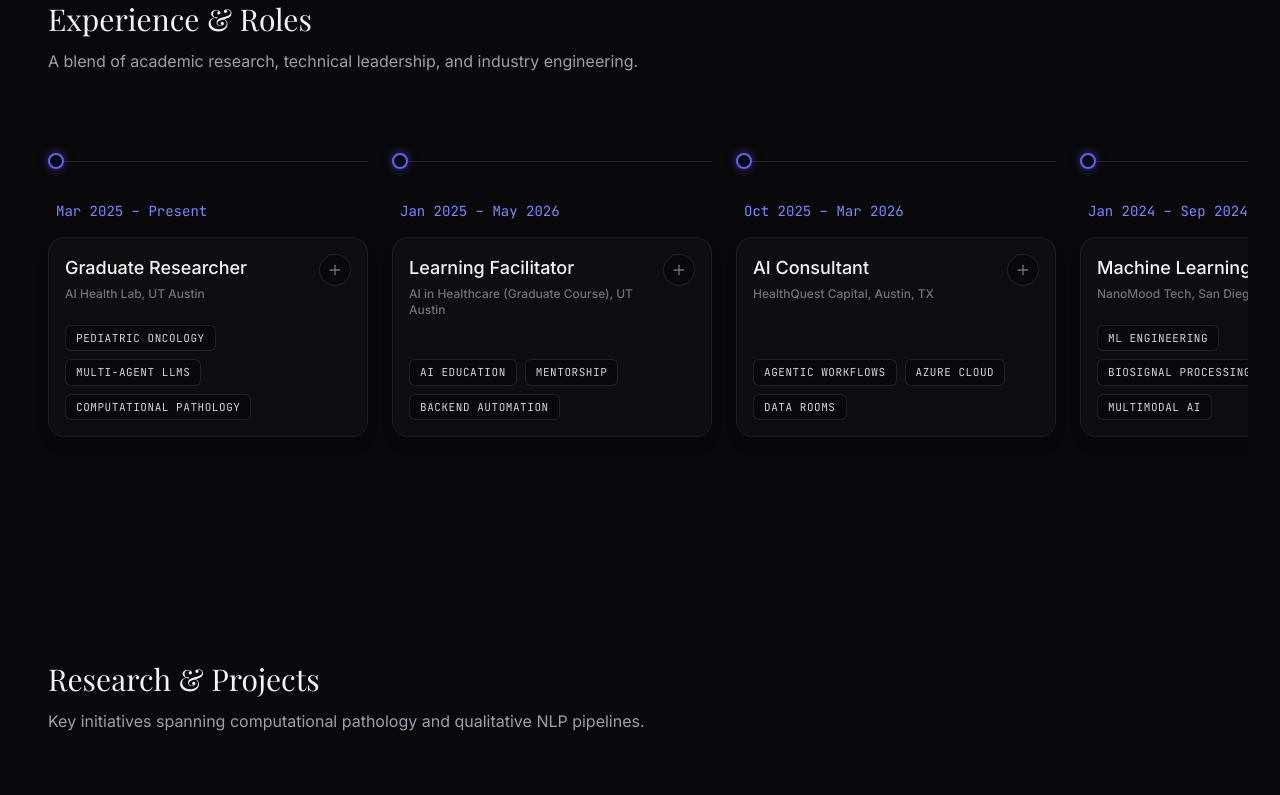
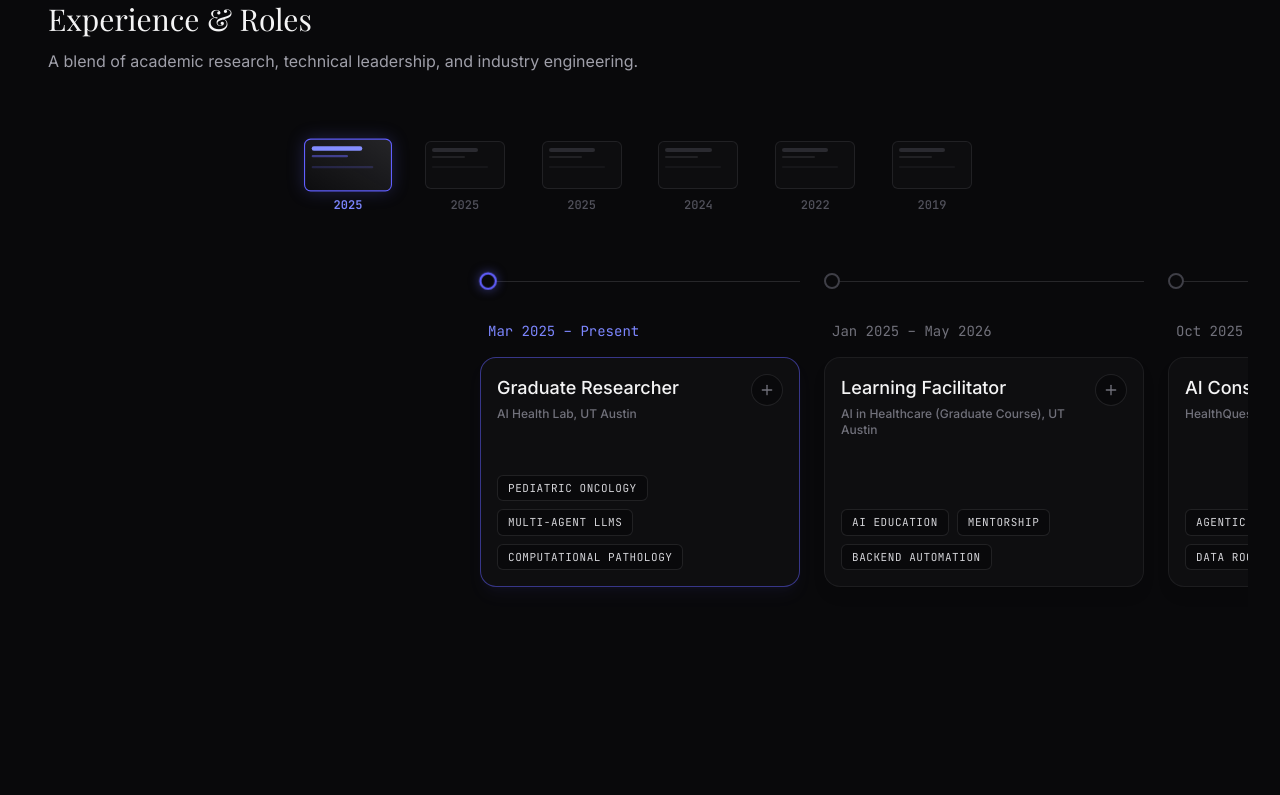
Before and after one commit to joakimawesome/joakimawesome.github.io, a Next.js app: page / in a window 1280 px wide. Shown: the part 800-1595 px from the top of the page. Built offline with nearby package versions, Linux system fonts and the light colour scheme; a web font is replaced by a local one.

Commit message:
Restore refined biography text in hero.tsx and keep experience section changes

```diff
--- a/components/experience.tsx
+++ b/components/experience.tsx
@@ -1,6 +1,6 @@
 'use client';
 
-import { useRef, useEffect } from 'react';
+import { useRef, useEffect, useState } from 'react';
 import { motion } from 'motion/react';
 import { Plus } from 'lucide-react';
 
@@ -8,51 +8,56 @@
   {
     title: "Graduate Researcher",
     company: "AI Health Lab, UT Austin",
+    shortCompany: "AI Health Lab",
     date: "Mar 2025 – Present",
+    year: "2025",
     description: "Lead the pediatric brain tumor research initiative, overseeing project development, coordinating multidisciplinary teams, and driving milestones to advance AI/ML for pediatric oncology. Developed production-ready multi-agent LLM framework for automated thematic analysis of clinical interviews using LangChain; built scalable, modular codebase for reproducibility and auditability.",
     tags: ["Pediatric Oncology", "Multi-Agent LLMs", "Computational Pathology"]
   },
   {
     title: "Learning Facilitator",
     company: "AI in Healthcare (Graduate Course), UT Austin",
+    shortCompany: "UT Austin (TA)",
     date: "Jan 2025 – May 2026",
+    year: "2025",
     description: "Led facilitation for 400+ graduate students. Provided direct mentorship, grading, and course material development. Enhanced platform infrastructure through backend troubleshooting and automation, improving scalability and UX for large-scale course delivery.",
     tags: ["AI Education", "Mentorship", "Backend Automation"]
   },
   {
     title: "AI Consultant",
     company: "HealthQuest Capital, Austin, TX",
+    shortCompany: "HealthQuest",
     date: "Oct 2025 – Mar 2026",
+    year: "2025",
     description: "Architected and deployed agentic LLM workflows on Azure for automated document triage and portfolio analysis in private equity data room operations using OpenAI Agents SDK and Streamlit.",
     tags: ["Agentic Workflows", "Azure Cloud", "Data Rooms"]
   },
   {
     title: "Machine Learning Engineer",
     company: "NanoMood Tech, San Diego, CA",
+    shortCompany: "NanoMood",
     date: "Jan 2024 – Sep 2024",
+    year: "2024",
     description: "Developed robust, scalable ML framework for sleep state classification using HRV biosignals with MLflow. Optimized predictive models, achieving 70–95% accuracy. Developed theoretical framework for multimodal AI combining ML models with LLMs; submitted as a grant proposal for healthcare applications.",
     tags: ["ML Engineering", "Biosignal Processing", "Multimodal AI"]
   },
   {
     title: "Data Science & AI Intern",
     company: "Axaitech, Cape Town, South South Africa",
+    shortCompany: "Axaitech",
     date: "Jun 2022 – Aug 2022",
+    year: "2022",
     description: "Trained and validated predictive analytics models using bus ticket data from Nairobi and temporally corresponding Uber data. Partnered with CEO and CTO to interpret liquid biopsy data, contributing to potential breakthroughs in classifying and screening for 7 distinct cancer types using advanced ML techniques.",
     tags: ["Predictive Analytics", "Liquid Biopsy", "Cancer Classification"]
   },
   {
     title: "Private Tutor",
     company: "San Diego, CA",
+    shortCompany: "Tutor",
     date: "Aug 2019 – May 2023",
+    year: "2019",
     description: "Provided long-term academic tutoring across STEM subjects; developed communication and pedagogical skills over nearly 4 years.",
     tags: ["STEM Tutoring", "Pedagogy", "Communication"]
-  },
-  {
-    title: "B.S. Cognitive Science",
-    company: "UC San Diego",
-    date: "Sep 2018 – Dec 2022",
-    description: "Specialization in Machine Learning & Neural Computation. GPA: 3.5. Originally on a pre-med track, giving exposure to medicine and healthcare which shaped current AI focus.",
-    tags: ["Cognitive Science", "Machine Learning", "Neural Computation"]
   }
 ];
 
@@ -63,6 +68,75 @@
   const targetScroll = useRef(0);
   const currentScroll = useRef(0);
   const isHovering = useRef(false);
+  const [activeIndex, setActiveIndex] = useState(0);
+
+  // Joystick scroll states and refs
+  const [mouseDisplacement, setMouseDisplacement] = useState(0);
+  const [showCustomCursor, setShowCustomCursor] = useState(false);
+  const mouseDisplacementRef = useRef(0);
+
+  const scrollToCard = (index: number) => {
+    const container = scrollRef.current;
+    if (!container) return;
+
+    const cards = container.querySelectorAll('[data-timeline-card]');
+    const card = cards[index];
+    if (!card) return;
+
+    const cardRect = card.getBoundingClientRect();
+    const containerRect = container.getBoundingClientRect();
+
+    // Card position relative to container's left edge
+    const relativeLeft = container.scrollLeft + cardRect.left - containerRect.left;
+
+    // Center the card in the viewport
+    const target = relativeLeft - (containerRect.width - cardRect.width) / 2;
+
+    const maxScroll = container.scrollWidth - container.clientWidth;
+    const clampedTarget = Math.max(0, Math.min(maxScroll, target));
+
+    // Update targeting refs
+    targetScroll.current = clampedTarget;
+    currentScroll.current = clampedTarget;
+    setActiveIndex(index);
+
+    container.scrollTo({
+      left: clampedTarget,
+      behavior: 'smooth'
+    });
+  };
+
+  const handleScroll = () => {
+    const container = scrollRef.current;
+    if (!container) return;
+
+    // Sync refs if user scrolled via other means (touch/trackpad)
+    if (!isHovering.current) {
+      currentScroll.current = container.scrollLeft;
+      targetScroll.current = container.scrollLeft;
+    }
+
+    // Determine the active card closest to the container's center
+    const cards = container.querySelectorAll('[data-timeline-card]');
+    let closestIndex = 0;
+    let minDistance = Infinity;
+    const containerRect = container.getBoundingClientRect();
+    const containerCenter = containerRect.left + containerRect.width / 2;
+
+    cards.forEach((card, idx) => {
+      const cardRect = card.getBoundingClientRect();
+      const cardCenter = cardRect.left + cardRect.width / 2;
+      const distance = Math.abs(cardCenter - containerCenter);
+      if (distance < minDistance) {
+        minDistance = distance;
+        closestIndex = idx;
+      }
+    });
+
+    if (closestIndex !== activeIndex) {
+      setActiveIndex(closestIndex);
+    }
+  };
 
   useEffect(() => {
     const handleMouseMove = (e: MouseEvent) => {
@@ -72,57 +146,71 @@
 
       const containerRect = container.getBoundingClientRect();
 
-      // Track mouse scrolling when within the bounds of the timeline and cards
-      const isInSliderRegion =
+      // Keep scrolling active anywhere along the horizontal axis within the vertical timeline band
+      const isInTimelineRegion =
         e.clientY >= containerRect.top &&
-        e.clientY <= containerRect.bottom &&
-        e.clientX >= containerRect.left &&
-        e.clientX <= containerRect.right;
+        e.clientY <= containerRect.bottom;
 
-      if (isInSliderRegion) {
+      if (isInTimelineRegion) {
         if (!isHovering.current) {
           isHovering.current = true;
-          // Sync current scroll to avoid jumping when mouse enters the slider
+          setShowCustomCursor(true);
+          // Sync current scroll
           currentScroll.current = container.scrollLeft;
           targetScroll.current = container.scrollLeft;
         }
 
-        // Calculate position relative to the container's left edge
-        const x = e.clientX - containerRect.left;
-        const width = containerRect.width;
+        const centerX = containerRect.left + containerRect.width / 2;
+        const maxDisplacement = containerRect.width / 2;
+        const displacement = e.clientX - centerX;
 
-        // Apply a margin so the user doesn't have to go all the way to the edge
-        const margin = Math.min(width * 0.15, 150); // 15% or 150px, whichever is smaller
-        const adjustedWidth = width - (margin * 2);
-        const adjustedX = x - margin;
+        // Clamp normalized displacement between -1 and 1
+        const normalized = Math.max(-1, Math.min(1, displacement / maxDisplacement));
+        mouseDisplacementRef.current = normalized;
+        setMouseDisplacement(normalized);
+      } else {
+        if (isHovering.current) {
+          isHovering.current = false;
+          setShowCustomCursor(false);
+          mouseDisplacementRef.current = 0;
+          setMouseDisplacement(0);
+        }
+      }
+    };
 
-        // Calculate percentage of mouse position across the adjusted container width
-        // Clamp between 0 and 1
-        const percentage = Math.max(0, Math.min(1, adjustedX / adjustedWidth));
-
-        // Calculate max possible scroll
-        const maxScroll = container.scrollWidth - container.clientWidth;
-
-        // Set the target scroll position based on mouse percentage
-        targetScroll.current = percentage * maxScroll;
-      } else {
+    const handleMouseLeave = () => {
+      if (isHovering.current) {
         isHovering.current = false;
+        setShowCustomCursor(false);
+        mouseDisplacementRef.current = 0;
+        setMouseDisplacement(0);
       }
     };
 
     window.addEventListener('mousemove', handleMouseMove);
-    return () => window.removeEventListener('mousemove', handleMouseMove);
+    document.addEventListener('mouseleave', handleMouseLeave);
+    return () => {
+      window.removeEventListener('mousemove', handleMouseMove);
+      document.removeEventListener('mouseleave', handleMouseLeave);
+    };
   }, []);
 
   useEffect(() => {
     const loop = () => {
-      if (scrollRef.current && isHovering.current) {
-        // Smooth linear interpolation (lerp) towards the target scroll
-        currentScroll.current += (targetScroll.current - currentScroll.current) * 0.05;
+      if (scrollRef.current) {
+        const container = scrollRef.current;
+        const maxScroll = container.scrollWidth - container.clientWidth;
 
-        // Only update DOM if the change is noticeable to prevent layout thrashing
-        if (Math.abs(targetScroll.current - currentScroll.current) > 0.5) {
-          scrollRef.current.scrollLeft = currentScroll.current;
+        if (isHovering.current) {
+          // Continuous scroll speed based on displacement (up to 22px per frame)
+          const velocity = mouseDisplacementRef.current * 22;
+          targetScroll.current = Math.max(0, Math.min(maxScroll, targetScroll.current + velocity));
+        }
+
+        const diff = targetScroll.current - currentScroll.current;
+        if (Math.abs(diff) > 0.5) {
+          currentScroll.current += diff * 0.08;
+          container.scrollLeft = currentScroll.current;
         }
       }
       requestRef.current = requestAnimationFrame(loop);
@@ -141,12 +229,102 @@
         <p className="text-base text-zinc-400 max-w-2xl">A blend of academic research, technical leadership, and industry engineering.</p>
       </div>
 
-      <div className="relative group/slider cursor-none">
+      {/* Silhouette Timeline Map Navigator */}
+      <div className="flex flex-col items-center mb-10 w-full select-none">
+        <div className="relative flex items-center justify-between w-full max-w-3xl px-4 sm:px-12">
+          {experiences.map((exp, idx) => {
+            const isActive = idx === activeIndex;
+            return (
+              <button
+                key={idx}
+                onClick={() => scrollToCard(idx)}
+                className="group/mini relative flex flex-col items-center focus:outline-none rounded-lg p-1 transition-all duration-300"
+                aria-label={`Go to ${exp.title} at ${exp.company}`}
+              >
+                {/* Silhouette Card */}
+                <div
+                  className={`w-10 h-6 sm:w-16 sm:h-10 md:w-20 md:h-12 rounded-md border flex flex-col p-1 sm:p-1.5 transition-all duration-500 relative overflow-hidden bg-zinc-900/30 cursor-pointer ${
+                    isActive
+                      ? 'border-indigo-500 bg-indigo-500/10 shadow-[0_0_15px_rgba(99,102,241,0.25)] scale-105 sm:scale-110'
+                      : 'border-zinc-800/80 hover:border-zinc-500/50 hover:bg-zinc-800/30'
+                  }`}
+                >
+                  {/* Tiny Skeleton lines representing card text */}
+                  <div className={`h-0.5 sm:h-1 w-[70%] rounded-full transition-colors duration-500 mb-0.5 sm:mb-1 ${
+                    isActive ? 'bg-indigo-400' : 'bg-zinc-700/60 group-hover/mini:bg-zinc-600'
+                  }`}></div>
+                  <div className={`h-0.5 w-[50%] rounded-full transition-colors duration-500 mb-0.5 sm:mb-2 ${
+                    isActive ? 'bg-indigo-500/50' : 'bg-zinc-800/80'
+                  }`}></div>
+                  <div className={`h-0.5 w-[85%] rounded-full transition-colors duration-500 ${
+                    isActive ? 'bg-indigo-500/20' : 'bg-zinc-800/40'
+                  }`}></div>
+
+                  {/* Glass/Glow Effect */}
+                  <div className={`absolute inset-0 bg-gradient-to-tr from-transparent via-white/5 to-white/10 opacity-0 transition-opacity duration-500 ${
+                    isActive ? 'opacity-100' : ''
+                  }`} />
+                </div>
+
+                {/* Date/Year Label */}
+                <span className={`text-[9px] sm:text-xs font-mono font-medium mt-2 transition-colors duration-500 ${
+                  isActive ? 'text-indigo-400 font-semibold' : 'text-zinc-600 group-hover/mini:text-zinc-400'
+                }`}>
+                  {exp.year}
+                </span>
+
+                {/* Tooltip on Hover */}
+                <div className="absolute bottom-full left-1/2 -translate-x-1/2 mb-2 px-2.5 py-1 rounded-lg bg-zinc-900/95 border border-zinc-800 text-[10px] font-mono text-zinc-300 font-medium whitespace-nowrap opacity-0 pointer-events-none group-hover/mini:opacity-100 transition-opacity duration-300 shadow-xl z-50 backdrop-blur-sm">
+                  <div className="text-zinc-100 font-medium">{exp.shortCompany}</div>
+                  <div className="text-zinc-500 text-[9px]">{exp.title}</div>
+                </div>
+              </button>
+            );
+          })}
+        </div>
+      </div>
+
+      <div className="relative group/slider cursor-ew-resize">
+        {showCustomCursor && (
+          <div className="absolute top-[24px] left-1/2 -translate-x-1/2 -translate-y-1/2 pointer-events-none z-50 flex items-center justify-center">
+            {/* Outer Pulsing Glow */}
+            <div className="absolute w-6 h-6 rounded-full border border-indigo-500/30 bg-indigo-500/5 animate-ping duration-1000" />
+
+            {/* Center Lock Ring */}
+            <div className="w-4 h-4 rounded-full border border-indigo-400 bg-zinc-950/90 shadow-[0_0_10px_rgba(99,102,241,0.6)] flex items-center justify-center z-10">
+              <div className="w-1.5 h-1.5 rounded-full bg-indigo-400 animate-pulse" />
+            </div>
+
+            {/* Left/Right Directional Trail */}
+            <div
+              style={{
+                width: `${Math.abs(mouseDisplacement) * 120}px`,
+                transform: `scaleX(${mouseDisplacement < 0 ? -1 : 1})`,
+                transformOrigin: 'left center'
+              }}
+              className="absolute left-1/2 h-[2px] bg-gradient-to-r from-indigo-500 to-transparent opacity-80"
+            />
+
+            {/* Small glowing head at the end of the trail */}
+            {Math.abs(mouseDisplacement) > 0.05 && (
+              <div
+                style={{
+                  transform: `translateX(${mouseDisplacement * 120}px)`,
+                }}
+                className="absolute w-2 h-2 rounded-full bg-indigo-400 shadow-[0_0_8px_rgba(99,102,241,0.8)] transition-transform duration-75"
+              />
+            )}
+          </div>
+        )}
         {/* Scroll Container */}
         <div
           ref={scrollRef}
-          className="flex gap-6 overflow-hidden pb-8 pt-4 px-4 -mx-4 items-start [&::-webkit-scrollbar]:hidden [-ms-overflow-style:none] [scrollbar-width:none]"
+          onScroll={handleScroll}
+          className="flex gap-6 overflow-x-auto pb-8 pt-4 px-4 -mx-4 items-start [&::-webkit-scrollbar]:hidden [-ms-overflow-style:none] [scrollbar-width:none]"
         >
+          {/* Left Spacer to allow centering first card */}
+          <div className="w-[calc(50%-154px)] md:w-[calc(50%-184px)] flex-shrink-0" />
+
           {experiences.map((exp, idx) => (
             <motion.div
               key={idx}
@@ -158,18 +336,28 @@
             >
               {/* Timeline Line & Dot */}
               <div className="flex items-center mb-8 relative">
-                <div className="w-4 h-4 rounded-full bg-zinc-950 border-2 border-indigo-500 z-10 shadow-[0_0_10px_rgba(99,102,241,0.5)]"></div>
+                <div className={`w-4 h-4 rounded-full bg-zinc-950 border-2 transition-all duration-500 z-10 ${
+                  idx === activeIndex
+                    ? 'border-indigo-500 shadow-[0_0_10px_rgba(99,102,241,0.5)] scale-110'
+                    : 'border-zinc-700'
+                }`}></div>
                 {/* Connecting line */}
                 <div className={`h-px bg-zinc-800 flex-grow -ml-2 ${idx === experiences.length - 1 ? 'bg-gradient-to-r from-zinc-800 to-transparent' : ''}`}></div>
               </div>
 
-              <div className="text-sm font-mono text-indigo-400 mb-4 px-2">
+              <div className={`text-sm font-mono mb-4 px-2 transition-colors duration-500 ${
+                idx === activeIndex ? 'text-indigo-400' : 'text-zinc-500'
+              }`}>
                 {exp.date}
               </div>
 
               <div
                 data-timeline-card
-                className="group bg-zinc-900/40 border border-zinc-800/60 p-4 rounded-2xl h-[200px] flex flex-col hover:bg-zinc-900/80 hover:border-indigo-500/30 transition-all duration-500 relative overflow-hidden shadow-lg hover:shadow-indigo-500/5"
+                className={`group bg-zinc-900/40 border p-4 rounded-2xl h-[230px] flex flex-col hover:bg-zinc-900/80 transition-all duration-500 relative overflow-hidden shadow-lg hover:shadow-indigo-500/5 cursor-default ${
+                  idx === activeIndex
+                    ? 'border-indigo-500/50 shadow-indigo-500/5'
+                    : 'border-zinc-800/60 hover:border-indigo-500/30'
+                }`}
               >
 
                 {/* Header (Always visible) */}
@@ -202,8 +390,8 @@
               </div>
             </motion.div>
           ))}
-          {/* Spacer to ensure the last item can be scrolled fully into view */}
-          <div className="min-w-[10px] md:min-w-[24px] flex-shrink-0"></div>
+          {/* Right Spacer to allow centering last card */}
+          <div className="w-[calc(50%-154px)] md:w-[calc(50%-184px)] flex-shrink-0" />
         </div>
       </div>
     </section>
--- a/components/hero.tsx
+++ b/components/hero.tsx
@@ -21,7 +21,7 @@
         </h1>
 
         <p className="text-base text-zinc-400 max-w-xl mb-6 leading-relaxed">
-          M.S. in Artificial Intelligence at UT Austin. Bridging cognitive science and machine learning to advance computational pathology and healthcare applications.
+          M.S. in <strong className="font-medium text-zinc-200">Artificial Intelligence</strong> at UT Austin and B.S. in <strong className="font-medium text-zinc-200">Cognitive Science</strong> (specialization in <strong className="font-medium text-zinc-200">Machine Learning</strong> &amp; <strong className="font-medium text-zinc-200">Neural Computation</strong>) from UC San Diego. With a <strong className="font-medium text-zinc-200">pre-med background</strong>, I bridge cognitive science and machine learning to advance healthcare applications.
         </p>
 
         <div className="flex flex-wrap items-center gap-6">
```
